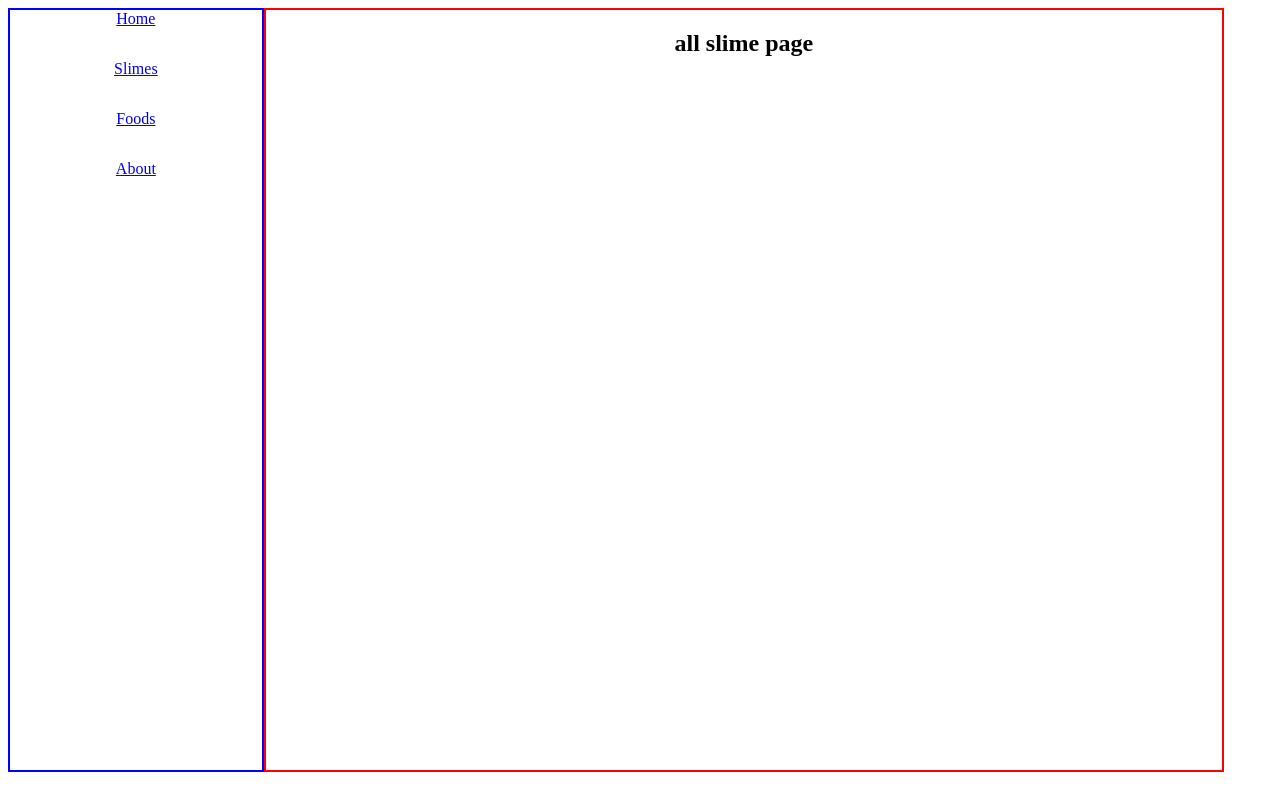
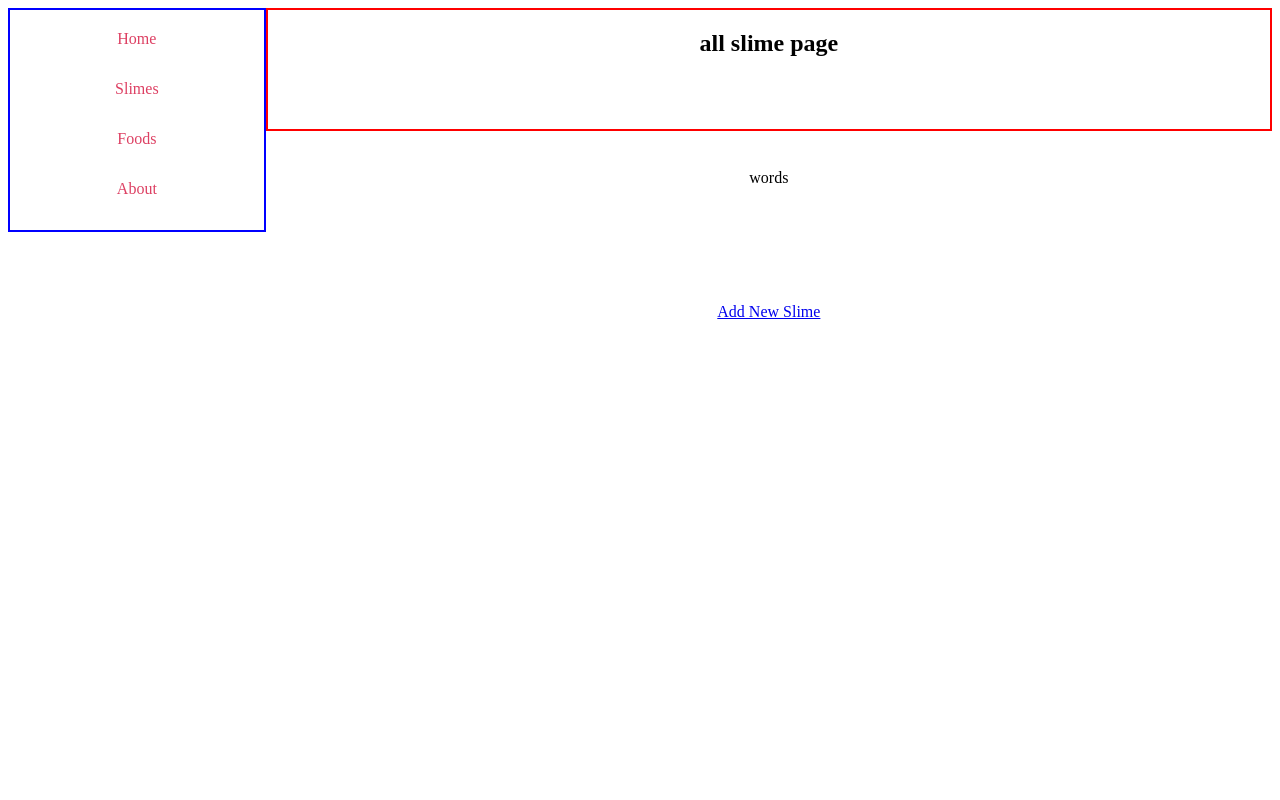
Before and after one commit to kfacison/slimepedia_api_p4, a React (Create React App) app: page /slimes in a window 1280 px wide. Built offline with nearby package versions, Linux system fonts and the light colour scheme.

Commit message:
added link to new slime from all slime

```diff
--- a/src/components/NavBar/NavBar.css
+++ b/src/components/NavBar/NavBar.css
@@ -1,4 +1,18 @@
+.sideNav{
+    padding-top: 20px;
+}
+
 .nav-links{
     width: 75px;
     height: 50px;
+    color: #dd4063;
+    text-decoration: none;
 }
+
+.nav-links:hover {
+    color: #0d6ba0;
+}
+
+.nav-links:active {
+    color: #3e218b;
+}
--- a/src/components/NavBar/NavBar.tsx
+++ b/src/components/NavBar/NavBar.tsx
@@ -4,7 +4,7 @@ import './NavBar.css';
 
 export default function NavBar(){
     return (
-        <div>
+        <div className="sideNav">
             <Link to="/" className="nav-links">Home</Link>
             <Link to="/slimes" className="nav-links">Slimes</Link>
             <Link to="/foods" className="nav-links">Foods</Link>
--- a/src/pages/AllSlimePage/AllSlimePage.css
+++ b/src/pages/AllSlimePage/AllSlimePage.css
@@ -0,0 +1,3 @@
+.allSlime{
+    background-color: purple;
+}
--- a/src/pages/AllSlimePage/AllSlimePage.tsx
+++ b/src/pages/AllSlimePage/AllSlimePage.tsx
@@ -1,7 +1,12 @@
+import './AllSlimePage';
+import { Link } from "react-router-dom";
+
 export default function HomePage(){
     return (
-        <h2>
-            all slime page
-        </h2>
+        <div className='allSlime'>
+        <h2>all slime page</h2>
+        <p>words</p>
+        <Link to='/slimes/new'>Add New Slime</Link>
+        </div>
     );
 }
--- a/src/pages/App/App.css
+++ b/src/pages/App/App.css
@@ -1,8 +1,8 @@
 div >*{
   display: flex;
   justify-content: center;
-  height: 95vh;
-  width: 95vw;
+  height: 100%;
+  width: 100%;
   padding: 0 0;
 }
 
@@ -13,5 +13,5 @@ main{
 nav{
   border: 2px solid blue;
   width: 25vw;
-  height: 95vh;
+  height: 100%;
 }
--- a/src/pages/App/App.tsx
+++ b/src/pages/App/App.tsx
@@ -1,5 +1,6 @@
 import './App.css';
 import { Routes, Route } from "react-router-dom";
+import { useState } from 'react';
 import NavBar from "../../components/NavBar/NavBar";
 import HomePage from '../HomePage/HomePage';
 import AllSlimePage from '../AllSlimePage/AllSlimePage';
```
